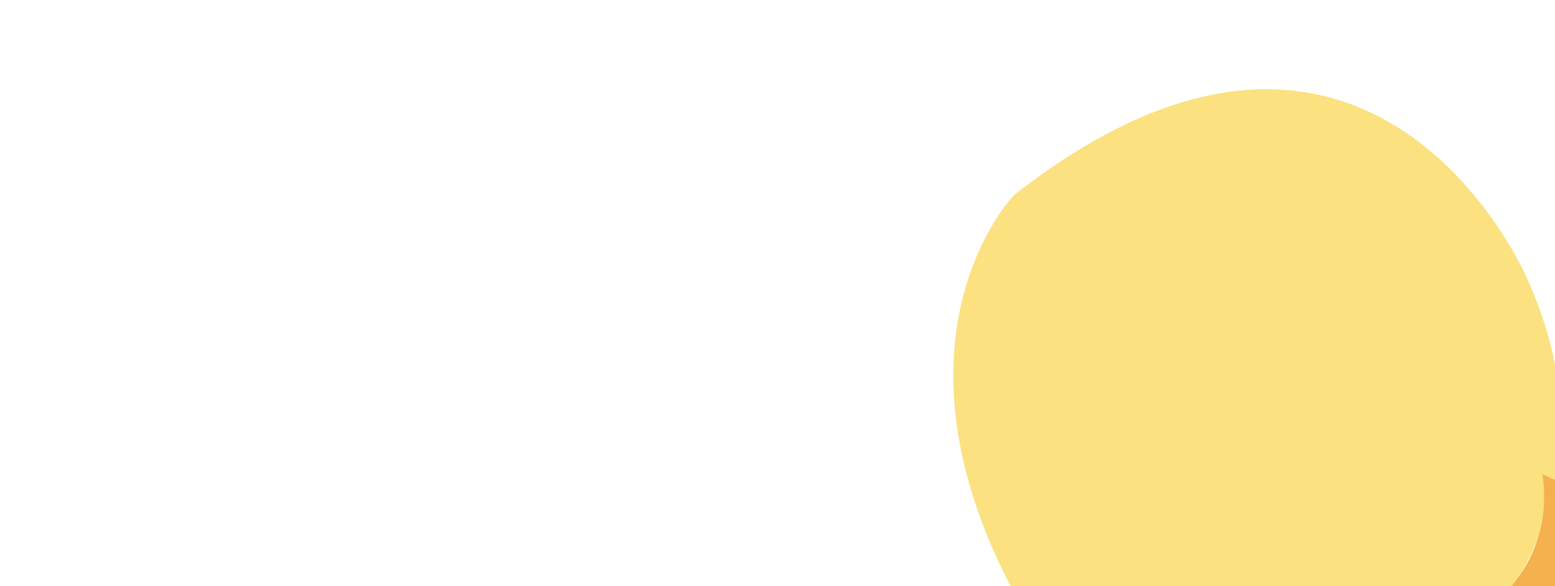
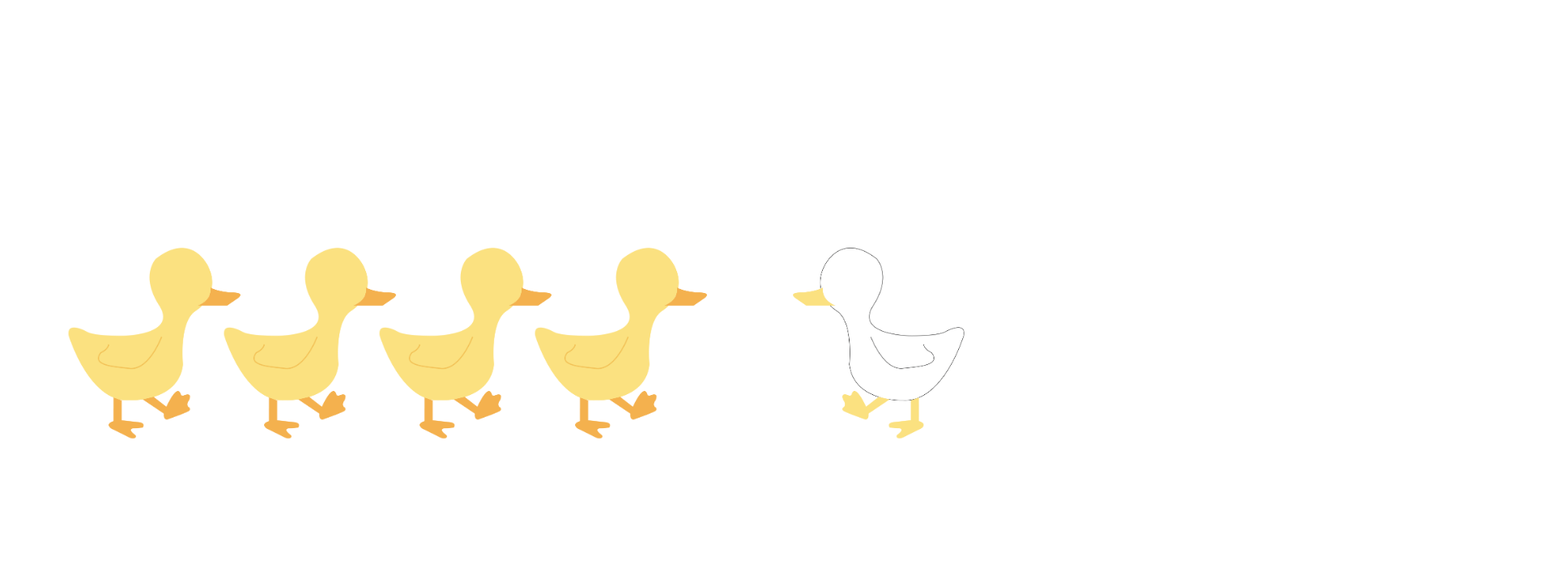
Before and after one commit to selinalz/Project-1, a plain HTML site: page index.html in a window 1280 px wide. Shown: the part 108-832 px from the top of the page at 81% size, 1920 px wide, since content can reach past the window. After the commit the page ends 800 px from the top, so only its background shows below. Drawn offline with Linux system fonts and the light colour scheme; a web font is replaced by a local one.

Commit message:
Update and rename story.html to index.html

```diff
--- a/story.html
+++ b/index.html
@@ -3,7 +3,7 @@
     <head>
       <meta charset="utf-8">
       <title> THE UGLY DUCKLING </title>
-      <link href="story.css" rel="stylesheet">
+      <link href="index.css" rel="stylesheet">
       <link rel="preconnect" href="https://fonts.gstatic.com">
       <link href="https://fonts.googleapis.com/css2?family=Yusei+Magic&display=swap" rel="stylesheet">
       <body>
```
